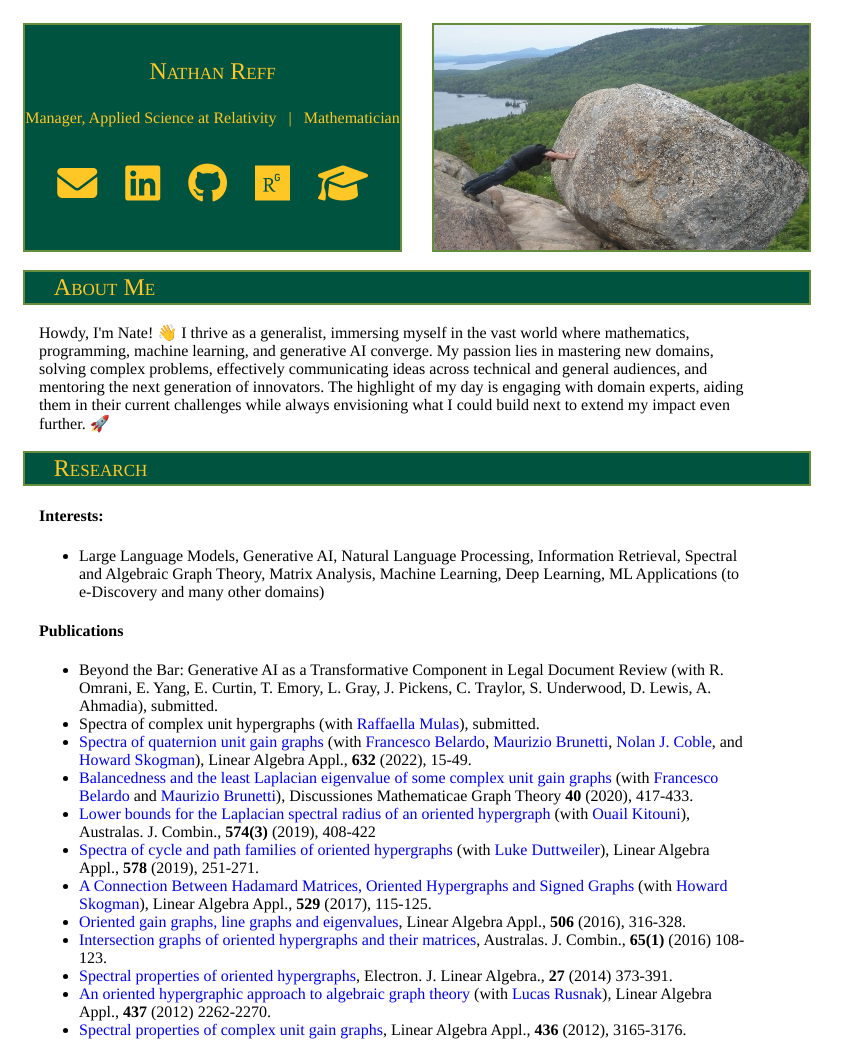
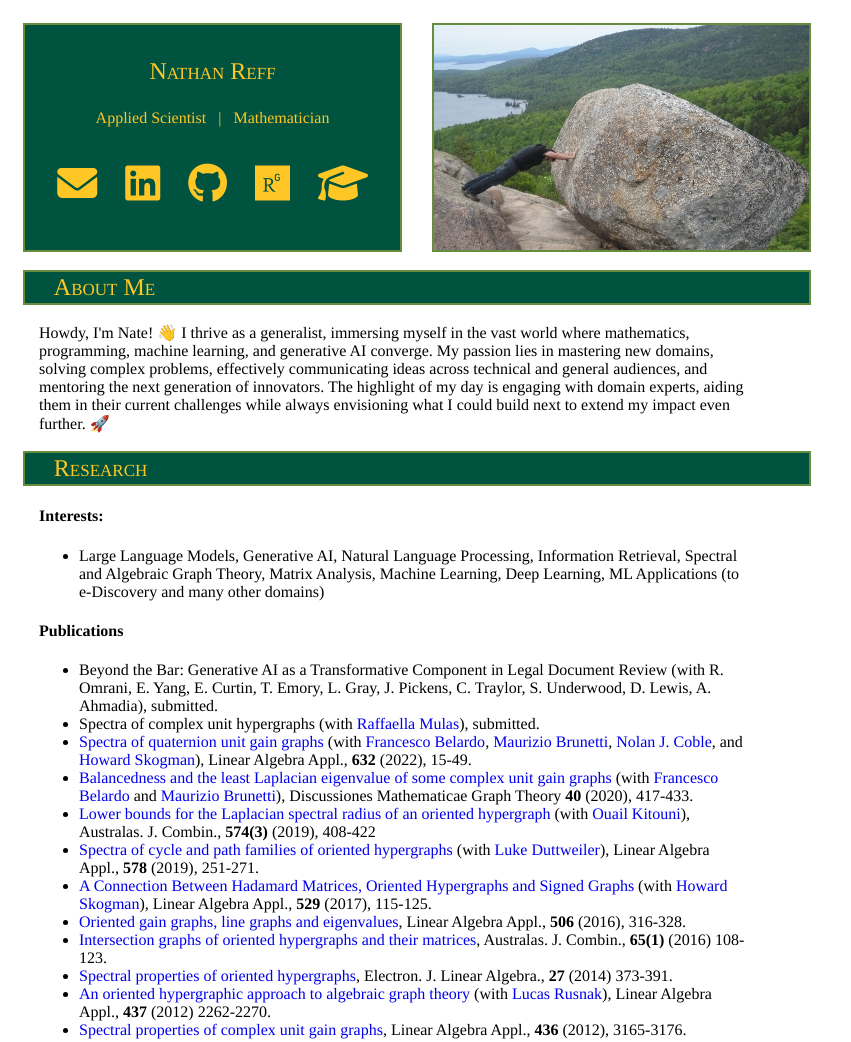
Before and after one commit to nreff/nreff.github.io, a plain HTML site: page index.html in a window 1280 px wide. Shown: the top 1042 px of the page, without its empty margins (0-851 px from the left). Drawn offline with Linux system fonts and the light colour scheme.

Commit message:
Update index.html

```diff
--- a/index.html
+++ b/index.html
@@ -15,7 +15,7 @@
 <div class="contactinfo"></br>
 <p class="myname">Nathan Reff</p>
 <p class="cinfo">
-Manager, Applied Science at Relativity &nbsp; | &nbsp; Mathematician
+Applied Scientist &nbsp; | &nbsp; Mathematician
 </br></br></br>
 
 <a href="mailto:nathan.reff@gmail.com"><i class="fa-solid fa-envelope"></i></a>  &nbsp; &nbsp; &nbsp;
```
